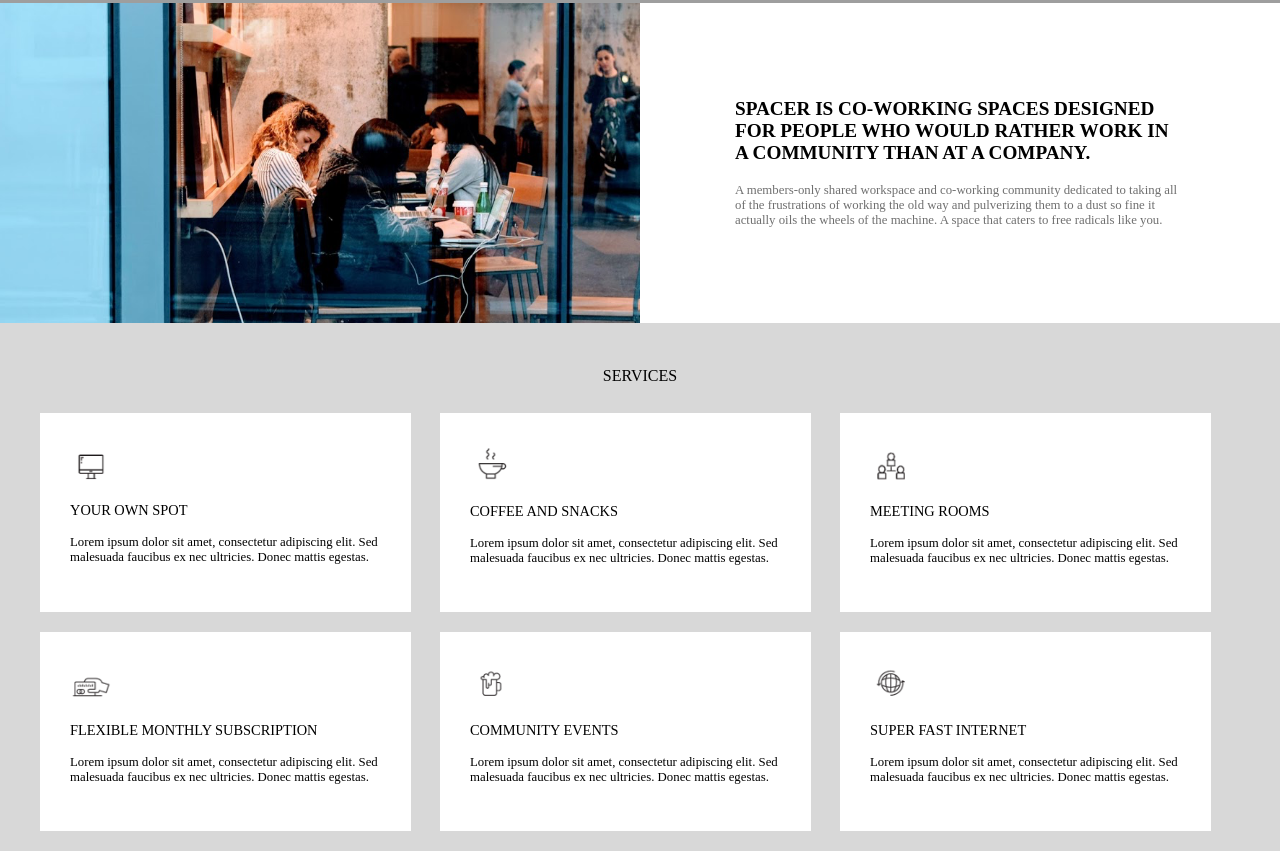
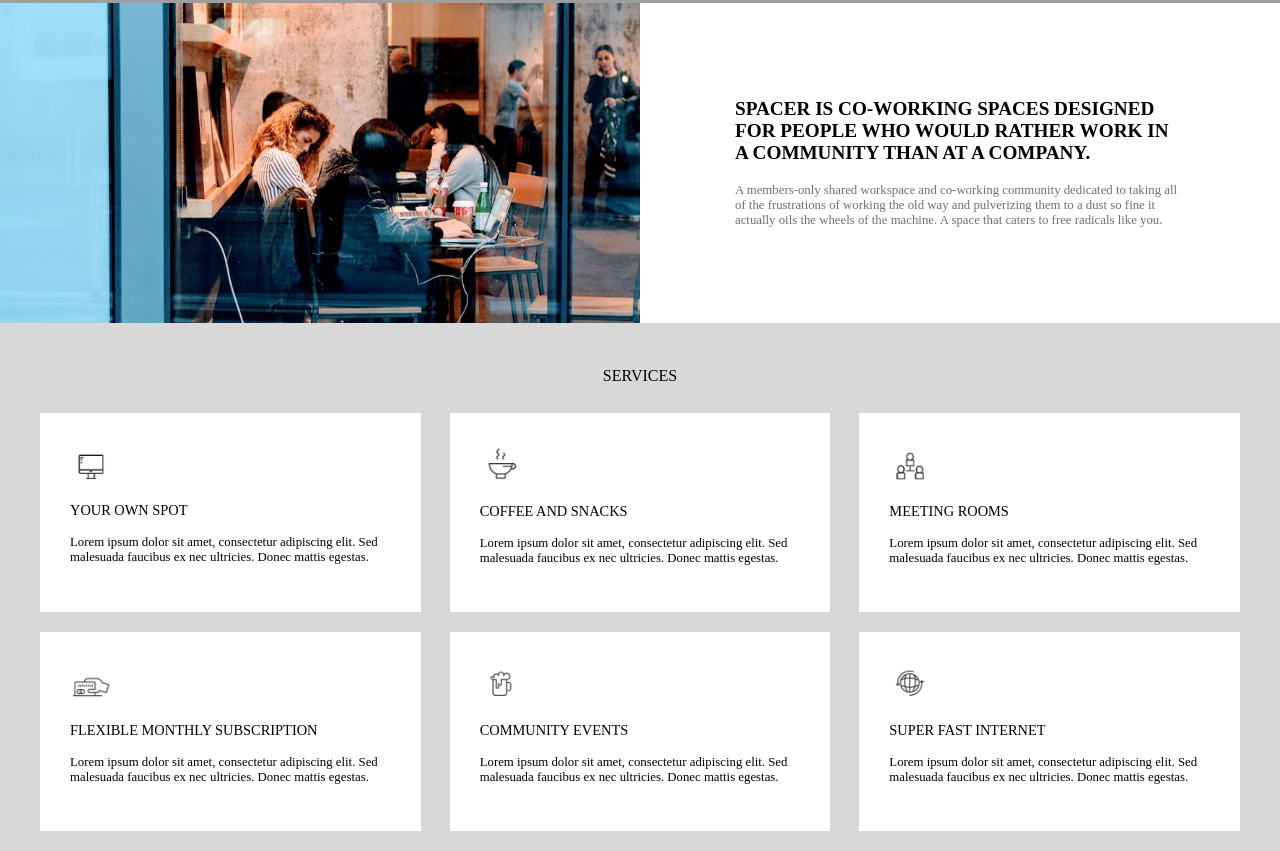
Before and after one commit to joaoquinto/spacer, a plain HTML site: page index.html in a window 1280 px wide. Shown: the part 800-1651 px from the top of the page. Drawn offline with Linux system fonts and the light colour scheme; grey boxes are pictures that could not be loaded; a web font is replaced by a local one.

Commit message:
Resolvendo bug dos containers-item Issue #4

```diff
--- a/css/desktop.css
+++ b/css/desktop.css
@@ -72,6 +72,10 @@
     flex: 0 0 calc(238px - 80px);
   }
 
+  .container-services ul:nth-child(3) {
+    margin-right: 0px;
+  }
+
   .container-item {
     background: #ffffff;
     margin: 0 29px 20px 0;
```
